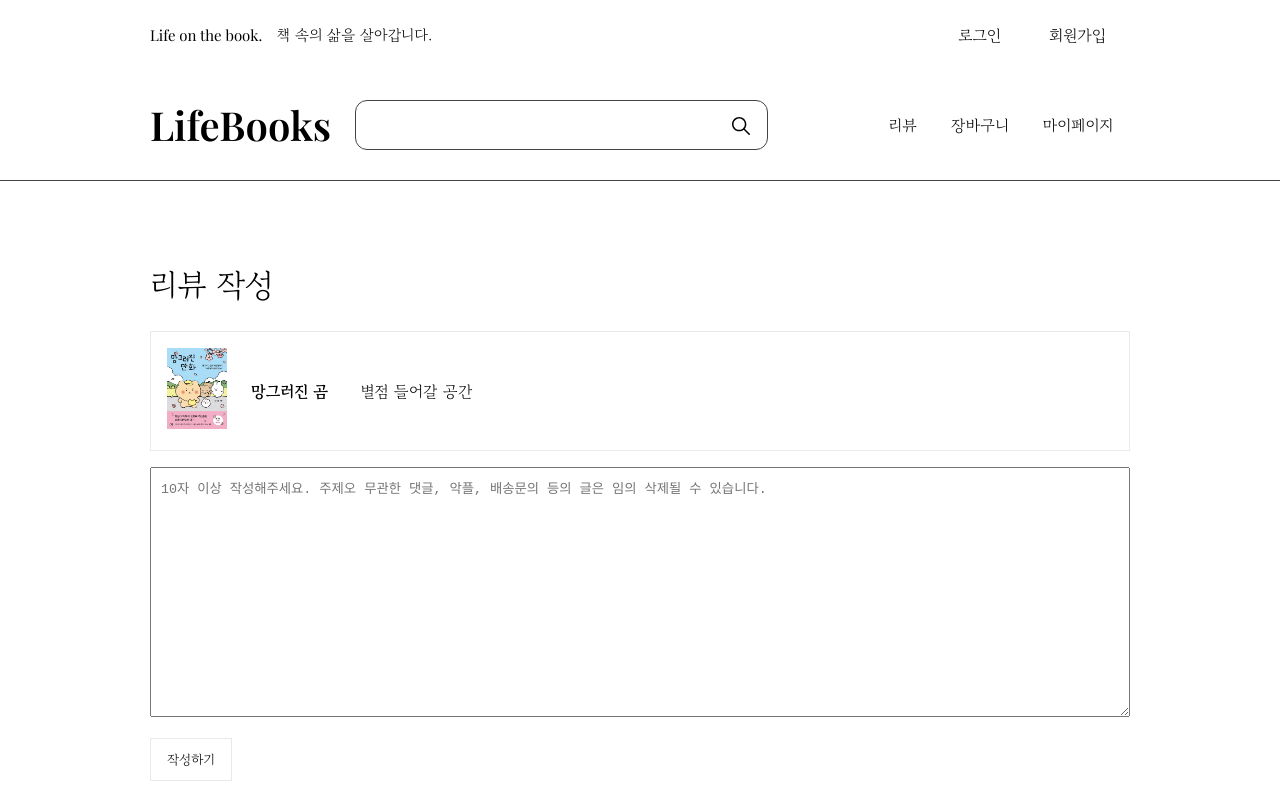
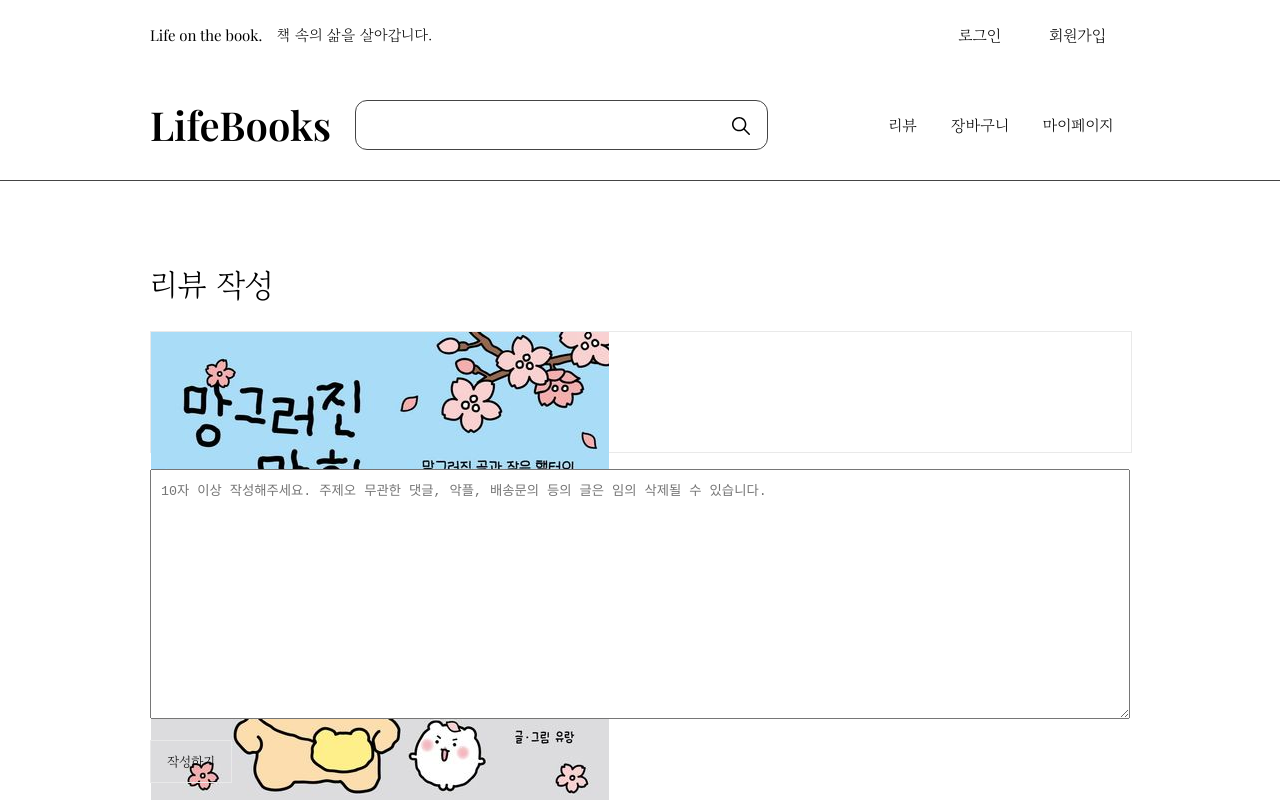
Before and after one commit to jijisss/bookStore, a React (Create React App) app: page /review-write in a window 1280 px wide. Shown: the top 800 px of the page. Built offline with nearby package versions, Linux system fonts and the light colour scheme.

Commit message:
Edit File

```diff
--- a/src/Components/Registation.css
+++ b/src/Components/Registation.css
@@ -42,5 +42,5 @@
 #authorName-pick-btn {
   position: absolute;
   top: 0;
-  left: 260px;
+  left: 254px;
 }
--- a/src/Components/reviewWritePage.css
+++ b/src/Components/reviewWritePage.css
@@ -7,7 +7,7 @@
   font-size: 2rem;
   margin-bottom: 1.5rem;
 }
-.review-book-info {
+.reviewWrite-book-info {
   width: 100%;
   height: 120px;
   border: 1px solid #e9e9e9;
--- a/src/pages/RegistationPage.js
+++ b/src/pages/RegistationPage.js
@@ -1,8 +1,12 @@
 import "../components/default.css";
 import "../components/registation.css";
 import "../components/registationForm.css";
+import Modal from 'react-modal';
+import React, { useState } from "react";
 
 function RegistationPage() {
+  const [modalIsOpen, setModalIsOpen] = useState(false);
+
   return (
     <>
       <div className="registation-wrap">
@@ -28,13 +32,17 @@ function RegistationPage() {
             <li className="bookInfo-item">
               <label htmlFor="authorName">저자</label>
               <input type="text" id="authorName" name="authorName" />
+
+              <Modal isOpen={true}>
               <button
                 className="authorName-btn authorName-pick-btn"
                 id="authorName-pick-btn"
                 style={{ fontFamily: "Gowun Batang" }}
+                onClick={()=> setModalIsOpen}
               >
                 선택
               </button>
+              </Modal>
               <button
                 className="authorName-btn authorName-registration-btn"
                 id="authorName-registration-btn"
@@ -42,6 +50,7 @@ function RegistationPage() {
               >
                 저자 등록
               </button>
+
             </li>
             <li className="bookInfo-item">
               <label htmlFor="translator">번역가</label>
--- a/src/pages/ReviewWritePage.js
+++ b/src/pages/ReviewWritePage.js
@@ -7,8 +7,8 @@ function ReviewWritePage() {
     <>
       <div className="reviewWrite-contents-wrap">
         <h1 className="reviewWrite-contents-tit">리뷰 작성</h1>
-        <div className="review-book-info">
-          <p className="review-book-img">
+        <div className="reviewWrite-book-info">
+          <p className="reviewWrite-book-img">
             <img src={bookImg} />
           </p>
           <div className="review-bookName-box">
```
Also changed, not shown: src/Components/Nowpopup.js (added, +31 -0 lines), 1 other file (tests, documents, lock files or other folders).
